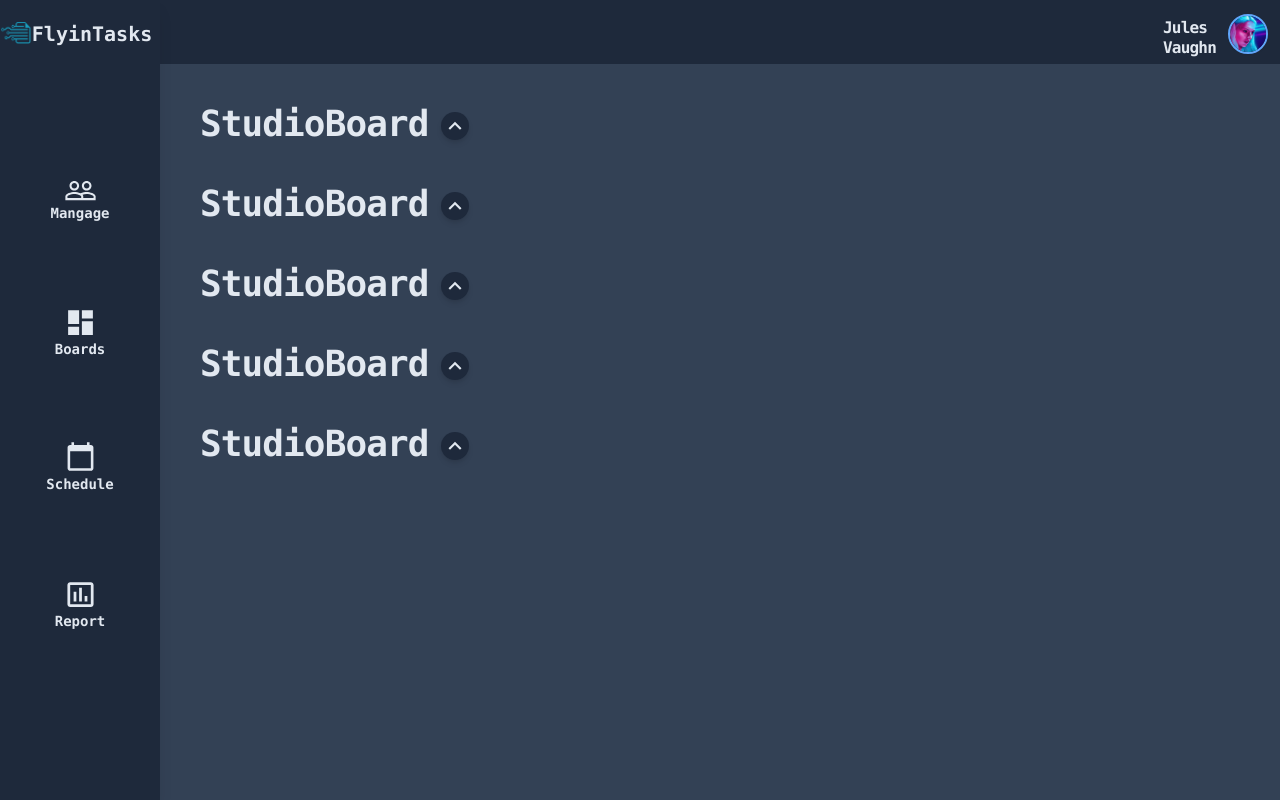
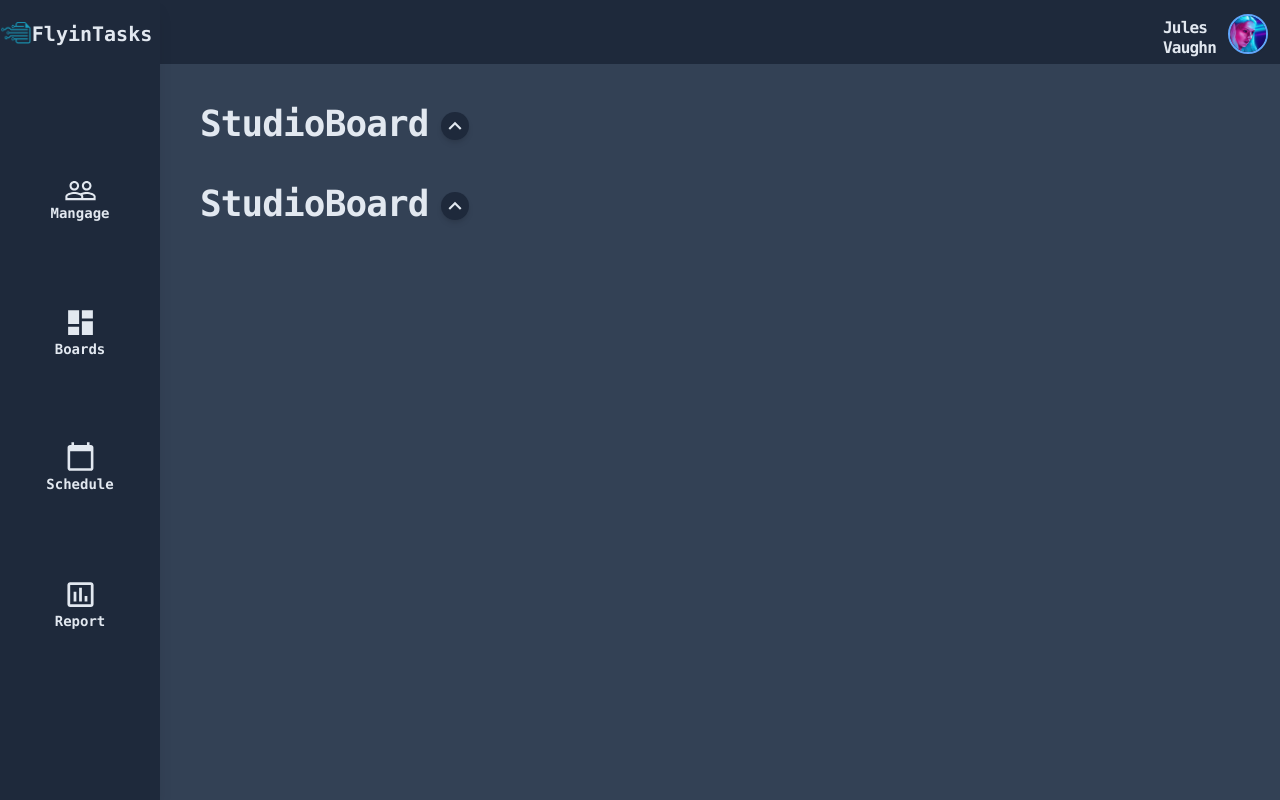
Before and after one commit to schmiff/kanban-app, a Next.js app: page / in a window 1280 px wide. Built offline with nearby package versions, Linux system fonts and the light colour scheme.

Commit message:
Added Styling and Board Animation

```diff
--- a/components/Content.js
+++ b/components/Content.js
@@ -6,9 +6,6 @@ const Content = () => {
           <div className="pl-40 bg-slate-700 pb-10" >
                 <Boards/>
                 <Boards/>
-                <Boards/>
-                <Boards/>
-                <Boards/>
           </div>
 
   )
```
